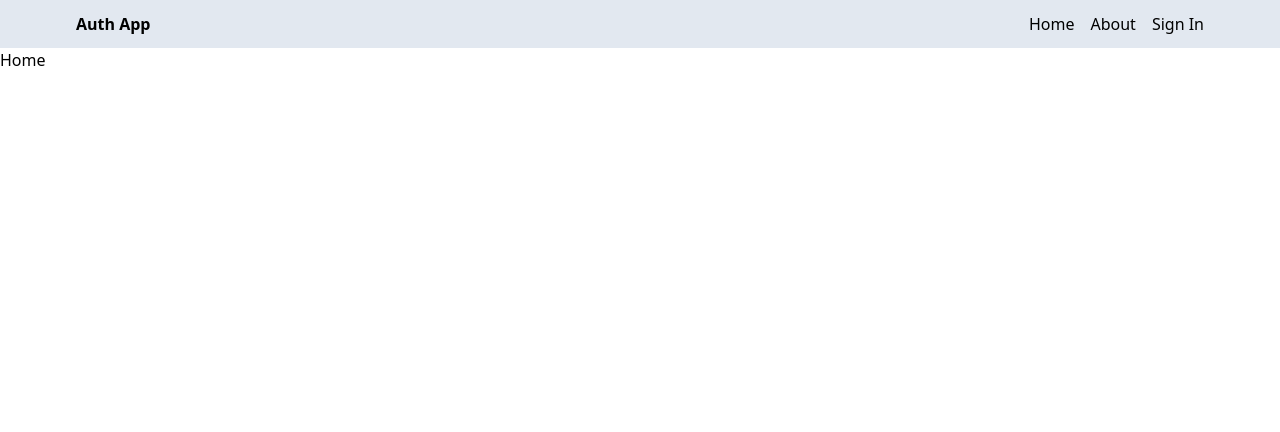
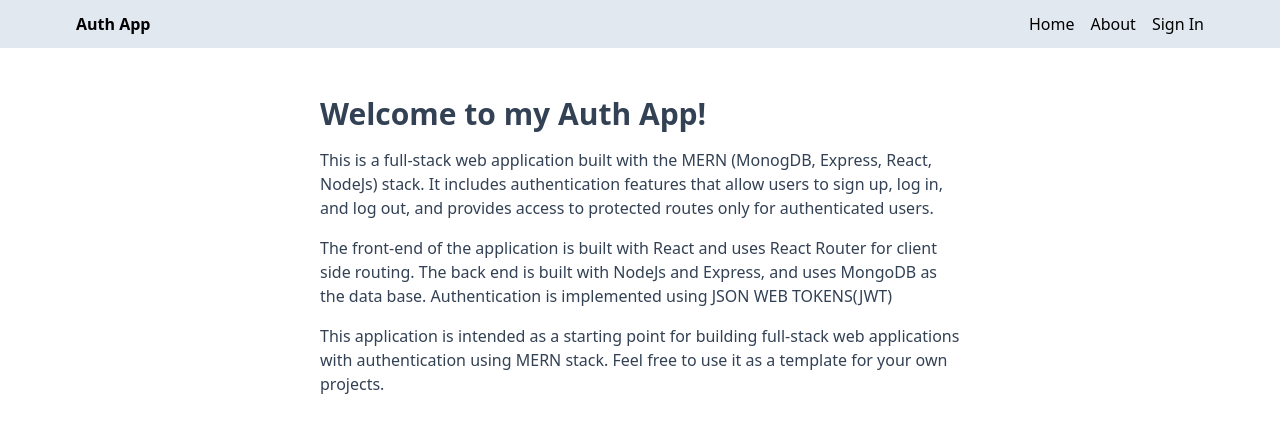
Before and after one commit to nicolavlad1989/mern, a React (Vite) app in the folder client/: page / in a window 1280 px wide. Shown: the top 432 px of the page. Built offline with nearby package versions, Linux system fonts and the light colour scheme.

Commit message:
Complete home and about page

```diff
--- a/client/src/pages/Home.jsx
+++ b/client/src/pages/Home.jsx
@@ -2,6 +2,14 @@
 
 export default function Home() {
   return (
-    <div>Home</div>
+    <div className='px-4 py-12 max-w-2xl mx-auto'>
+      <h1 className='text-3xl font-bold mb-4 text-slate-700'>Welcome to my Auth App!</h1>
+      <p className='mb-4 text-slate-700'>This is a full-stack web application built with the MERN (MonogDB, Express, React, NodeJs) stack. It includes authentication features that allow users to sign up, log in, and log out, and provides access to protected routes only for authenticated users.
+      </p>
+      <p className='mb-4 text-slate-700'>The front-end of the application is built with React and uses React Router for client side routing. The back end is built with NodeJs and Express, and uses MongoDB as the data base. Authentication is implemented using JSON WEB TOKENS(JWT)
+      </p>
+      <p className='mb-4 text-slate-700'>This application  is intended as a starting point for building full-stack web applications with authentication using MERN stack. Feel free to use it as a template for your own projects.
+      </p>
+    </div>
   )
 }
```
